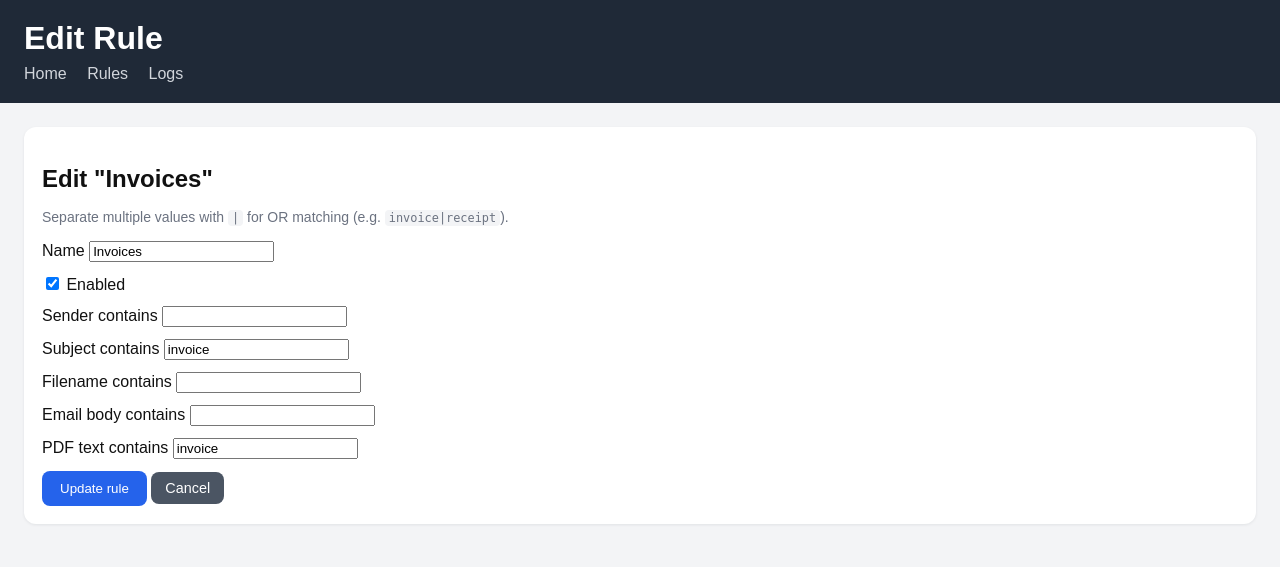
After one commit to ghmeister/email-pdf-extractor, a Flask app: template templates/edit_rule.html in a window 1280 px wide. The commit adds this page. Shown: the top 567 px of the page. Run offline with Flask 3, Linux system fonts and the light colour scheme; the template is opened without the code that fills it: values that come from a table or form of the project are taken from there, others are empty.

Commit message:
Add auth, health check, token caching, retry queue, log rotation, rule editing, OR logic
- Basic HTTP auth on all UI routes via UI_USER/UI_PASSWORD env vars
- /health returns 503 with polling status if background thread has died
- OAuth token cached with expiry instead of refreshing on every upload
- Emails only marked Seen after all attachments upload successfully
- Logs auto-purged after LOG_RETENTION_DAYS (default 30) days
- Rule editing via /rules/edit/<id> with pre-filled form
- Pipe-separated OR logic in rule conditions (e.g. invoice|receipt)
- Fix: start_email_polling() moved to module level so it runs under gunicorn
- Dockerfile: reduced to 1 worker to avoid duplicate polling threads

Co-Authored-By: Claude Sonnet 4.6 <noreply@anthropic.com>

```diff
--- a/app.py
+++ b/app.py
@@ -5,10 +5,11 @@ import imaplib
 import email
 import logging
 import tempfile
-from datetime import datetime
+from datetime import datetime, timedelta
+from functools import wraps
 
 import requests
-from flask import Flask, render_template, request, redirect, url_for, flash
+from flask import Flask, render_template, request, redirect, url_for, flash, Response
 from flask_sqlalchemy import SQLAlchemy
 from PyPDF2 import PdfReader
 from dotenv import load_dotenv
@@ -25,6 +26,7 @@ logger = logging.getLogger(__name__)
 
 db = SQLAlchemy(app)
 
+
 class Rule(db.Model):
     id = db.Column(db.Integer, primary_key=True)
     name = db.Column(db.String(120), nullable=False)
@@ -35,24 +37,59 @@ class Rule(db.Model):
     body_contains = db.Column(db.String(255), default="")
     pdf_text_contains = db.Column(db.String(255), default="")
 
+
 class LogEntry(db.Model):
     id = db.Column(db.Integer, primary_key=True)
     created_at = db.Column(db.DateTime, default=datetime.utcnow)
     level = db.Column(db.String(10), default="INFO")
     message = db.Column(db.Text, nullable=False)
 
+
 with app.app_context():
     db.create_all()
-
     if Rule.query.count() == 0:
-        default_rule = Rule(
+        db.session.add(Rule(
             name="Invoices",
             enabled=True,
             subject_contains="invoice",
             pdf_text_contains="invoice",
-        )
-        db.session.add(default_rule)
+        ))
         db.session.commit()
+
+
+# --- Auth ---
+
+def _check_auth(username, password):
+    ui_user = os.environ.get("UI_USER", "admin")
+    ui_password = os.environ.get("UI_PASSWORD", "")
+    return bool(ui_password) and username == ui_user and password == ui_password
+
+
+def require_auth(f):
+    @wraps(f)
+    def decorated(*args, **kwargs):
+        auth = request.authorization
+        if not auth or not _check_auth(auth.username, auth.password):
+            return Response(
+                "Authentication required.",
+                401,
+                {"WWW-Authenticate": 'Basic realm="Email PDF Extractor"'},
+            )
+        return f(*args, **kwargs)
+    return decorated
+
+
+# --- Polling state ---
+
+_poll_thread: threading.Thread | None = None
+_poll_last_at: datetime | None = None
+
+# --- OAuth token cache ---
+
+_token_cache: dict = {"token": None, "expires_at": 0.0}
+
+
+# --- Helpers ---
 
 def log_message(message, level="INFO"):
     entry = LogEntry(level=level, message=message)
@@ -63,13 +100,178 @@ def log_message(message, level="INFO"):
     else:
         logger.info(message)
 
+
+def get_env(name, default=None):
+    return os.environ.get(name, default)
+
+
+def load_rules():
+    return Rule.query.filter_by(enabled=True).all()
+
+
+def _condition_matches(condition_str, target):
+    """Match if any pipe-separated term appears in target (OR logic)."""
+    terms = [t.strip() for t in condition_str.split("|") if t.strip()]
+    return any(t.lower() in target.lower() for t in terms)
+
+
+def match_rule(message, attachment_name, pdf_text):
+    for rule in load_rules():
+        if rule.sender_contains and not _condition_matches(rule.sender_contains, message.get("From", "")):
+            continue
+        if rule.subject_contains and not _condition_matches(rule.subject_contains, message.get("Subject", "")):
+            continue
+        if rule.filename_contains and not _condition_matches(rule.filename_contains, attachment_name):
+            continue
+        if rule.body_contains:
+            body = extract_email_body(message)
+            if not _condition_matches(rule.body_contains, body):
+                continue
+        if rule.pdf_text_contains and not _condition_matches(rule.pdf_text_contains, pdf_text):
+            continue
+        return True
+    return False
+
+
+def extract_email_body(message):
+    if message.is_multipart():
+        for part in message.walk():
+            if part.get_content_type() == "text/plain" and not part.get("Content-Disposition"):
+                return part.get_payload(decode=True).decode(errors="ignore")
+    elif message.get_content_type() == "text/plain":
+        return message.get_payload(decode=True).decode(errors="ignore")
+    return ""
+
+
+def extract_pdf_text(buffer):
+    try:
+        reader = PdfReader(buffer)
+        return "\n".join(page.extract_text() or "" for page in reader.pages)
+    except Exception as exc:
+        log_message(f"Failed to extract PDF text: {exc}", "ERROR")
+        return ""
+
+
+def get_access_token():
+    now = time.time()
+    if _token_cache["token"] and now < _token_cache["expires_at"] - 60:
+        return _token_cache["token"]
+
+    refresh_token = get_env("ONEDRIVE_REFRESH_TOKEN")
+    client_id = get_env("ONEDRIVE_CLIENT_ID")
+    client_secret = get_env("ONEDRIVE_CLIENT_SECRET")
+    tenant_id = get_env("ONEDRIVE_TENANT_ID")
+    if not all([refresh_token, client_id, client_secret, tenant_id]):
+        raise ValueError("Missing OneDrive OAuth configuration.")
+
+    token_url = f"https://login.microsoftonline.com/{tenant_id}/oauth2/v2.0/token"
+    response = requests.post(token_url, data={
+        "grant_type": "refresh_token",
+        "client_id": client_id,
+        "client_secret": client_secret,
+        "refresh_token": refresh_token,
+        "scope": "offline_access Files.ReadWrite.All openid profile email",
+    })
+    response.raise_for_status()
+    data = response.json()
+    _token_cache["token"] = data["access_token"]
+    _token_cache["expires_at"] = now + data.get("expires_in", 3600)
+    return _token_cache["token"]
+
+
+def upload_to_onedrive(filename, content_bytes):
+    access_token = get_access_token()
+    folder_path = get_env("ONEDRIVE_FOLDER_PATH", "/Documents/Invoices").strip("/")
+    safe_folder = "/".join(requests.utils.quote(p, safe="") for p in folder_path.split("/"))
+    safe_filename = requests.utils.quote(filename, safe="")
+    upload_url = f"https://graph.microsoft.com/v1.0/me/drive/root:/{safe_folder}/{safe_filename}:/content"
+    headers = {
+        "Authorization": f"Bearer {access_token}",
+        "Content-Type": "application/pdf",
+    }
+    response = requests.put(upload_url, headers=headers, data=content_bytes)
+    response.raise_for_status()
+    log_message(f"Uploaded '{filename}' to OneDrive folder '{folder_path}'.")
+
+
+def _purge_old_logs():
+    retention_days = int(get_env("LOG_RETENTION_DAYS", 30))
+    cutoff = datetime.utcnow() - timedelta(days=retention_days)
+    deleted = LogEntry.query.filter(LogEntry.created_at < cutoff).delete()
+    if deleted:
+        db.session.commit()
+        logger.info("Purged %d log entries older than %d days.", deleted, retention_days)
+
+
+def poll_inbox():
+    global _poll_last_at
+    host = get_env("IMAP_HOST")
+    port = int(get_env("IMAP_PORT", 993))
+    username = get_env("IMAP_USER")
+    password = get_env("IMAP_PASS")
+    folder = get_env("IMAP_FOLDER", "INBOX")
+    interval = int(get_env("POLL_INTERVAL", 120))
+
+    with app.app_context():
+        if not all([host, username, password]):
+            log_message("IMAP connection settings are incomplete.", "ERROR")
+            return
+
+        while True:
+            try:
+                _poll_last_at = datetime.utcnow()
+                with imaplib.IMAP4_SSL(host, port) as mail:
+                    mail.login(username, password)
+                    mail.select(folder)
+                    status, messages = mail.search(None, "UNSEEN")
+                    if status != "OK":
+                        log_message("Failed to search inbox.", "ERROR")
+                    else:
+                        for num in messages[0].split():
+                            status, data = mail.fetch(num, "RFC822")
+                            if status != "OK":
+                                continue
+                            message = email.message_from_bytes(data[0][1])
+                            upload_failed = False
+                            for part in message.walk():
+                                content_disposition = part.get("Content-Disposition", "")
+                                if part.get_content_type() == "application/pdf" or "attachment" in content_disposition.lower():
+                                    filename = part.get_filename() or "attachment.pdf"
+                                    if filename.lower().endswith(".pdf"):
+                                        content = part.get_payload(decode=True)
+                                        with tempfile.SpooledTemporaryFile(mode="w+b", buffering=0) as tmp:
+                                            tmp.write(content)
+                                            tmp.seek(0)
+                                            pdf_text = extract_pdf_text(tmp)
+                                        if match_rule(message, filename, pdf_text):
+                                            try:
+                                                upload_to_onedrive(filename, content)
+                                            except Exception as exc:
+                                                log_message(f"Upload failed for '{filename}': {exc}", "ERROR")
+                                                upload_failed = True
+                                        else:
+                                            log_message(f"Attachment '{filename}' did not match any rules.")
+                            if not upload_failed:
+                                mail.store(num, "+FLAGS", "\\Seen")
+                _purge_old_logs()
+            except Exception as exc:
+                log_message(f"Email polling error: {exc}", "ERROR")
+
+            time.sleep(interval)
+
+
+# --- Routes ---
+
 @app.route("/")
+@require_auth
 def index():
     rules = Rule.query.order_by(Rule.id).all()
     logs = LogEntry.query.order_by(LogEntry.created_at.desc()).limit(10).all()
     return render_template("index.html", rules=rules, logs=logs)
 
+
 @app.route("/rules", methods=["GET", "POST"])
+@require_auth
 def rules():
     if request.method == "POST":
         form = request.form
@@ -87,10 +289,31 @@ def rules():
         flash("Rule saved.", "success")
         return redirect(url_for("rules"))
 
-    rules = Rule.query.order_by(Rule.id).all()
-    return render_template("rules.html", rules=rules)
+    rules_list = Rule.query.order_by(Rule.id).all()
+    return render_template("rules.html", rules=rules_list)
+
+
+@app.route("/rules/edit/<int:rule_id>", methods=["GET", "POST"])
+@require_auth
+def edit_rule(rule_id):
+    rule = Rule.query.get_or_404(rule_id)
+    if request.method == "POST":
+        form = request.form
+        rule.name = form.get("name", rule.name)
+        rule.enabled = bool(form.get("enabled"))
+        rule.sender_contains = form.get("sender_contains", "")
+        rule.subject_contains = form.get("subject_contains", "")
+        rule.filename_contains = form.get("filename_contains", "")
+        rule.body_contains = form.get("body_contains", "")
+        rule.pdf_text_contains = form.get("pdf_text_contains", "")
+        db.session.commit()
+        flash("Rule updated.", "success")
+        return redirect(url_for("rules"))
+    return render_template("edit_rule.html", rule=rule)
+
 
 @app.route("/rules/delete/<int:rule_id>", methods=["POST"])
+@require_auth
 def delete_rule(rule_id):
     rule = Rule.query.get_or_404(rule_id)
     db.session.delete(rule)
@@ -98,148 +321,33 @@ def delete_rule(rule_id):
     flash("Rule deleted.", "success")
     return redirect(url_for("rules"))
 
+
 @app.route("/logs")
+@require_auth
 def logs():
     page = int(request.args.get("page", 1))
     per_page = 25
     entries = LogEntry.query.order_by(LogEntry.created_at.desc()).paginate(page=page, per_page=per_page, error_out=False)
     return render_template("logs.html", entries=entries)
 
+
 @app.route("/health")
 def health():
-    return {"status": "ok"}
+    thread_alive = _poll_thread is not None and _poll_thread.is_alive()
+    return {
+        "status": "ok" if thread_alive else "degraded",
+        "polling": "running" if thread_alive else "stopped",
+        "last_poll": _poll_last_at.isoformat() if _poll_last_at else None,
+    }, 200 if thread_alive else 503
 
-def get_env(name, default=None):
-    return os.environ.get(name, default)
-
-def load_rules():
-    return Rule.query.filter_by(enabled=True).all()
-
-def match_rule(message, attachment_name, pdf_text):
-    for rule in load_rules():
-        if rule.sender_contains and rule.sender_contains.lower() not in message.get("From", "").lower():
-            continue
-        if rule.subject_contains and rule.subject_contains.lower() not in message.get("Subject", "").lower():
-            continue
-        if rule.filename_contains and rule.filename_contains.lower() not in attachment_name.lower():
-            continue
-        if rule.body_contains:
-            body = extract_email_body(message).lower()
-            if rule.body_contains.lower() not in body:
-                continue
-        if rule.pdf_text_contains and rule.pdf_text_contains.lower() not in pdf_text.lower():
-            continue
-        return True
-    return False
-
-def extract_email_body(message):
-    if message.is_multipart():
-        for part in message.walk():
-            if part.get_content_type() == "text/plain" and not part.get("Content-Disposition"):
-                return part.get_payload(decode=True).decode(errors="ignore")
-    elif message.get_content_type() == "text/plain":
-        return message.get_payload(decode=True).decode(errors="ignore")
-    return ""
-
-def extract_pdf_text(buffer):
-    try:
-        reader = PdfReader(buffer)
-        text = []
-        for page in reader.pages:
-            page_text = page.extract_text() or ""
-            text.append(page_text)
-        return "\n".join(text)
-    except Exception as exc:
-        log_message(f"Failed to extract PDF text: {exc}", "ERROR")
-        return ""
-
-def get_access_token():
-    refresh_token = get_env("ONEDRIVE_REFRESH_TOKEN")
-    client_id = get_env("ONEDRIVE_CLIENT_ID")
-    client_secret = get_env("ONEDRIVE_CLIENT_SECRET")
-    tenant_id = get_env("ONEDRIVE_TENANT_ID")
-    if not all([refresh_token, client_id, client_secret, tenant_id]):
-        raise ValueError("Missing OneDrive OAuth configuration.")
-
-    token_url = f"https://login.microsoftonline.com/{tenant_id}/oauth2/v2.0/token"
-    response = requests.post(token_url, data={
-        "grant_type": "refresh_token",
-        "client_id": client_id,
-        "client_secret": client_secret,
-        "refresh_token": refresh_token,
-        "scope": "offline_access Files.ReadWrite.All openid profile email",
-    })
-    response.raise_for_status()
-    return response.json()["access_token"]
-
-def upload_to_onedrive(filename, content_bytes):
-    access_token = get_access_token()
-    folder_path = get_env("ONEDRIVE_FOLDER_PATH", "/Documents/Invoices").strip("/")
-    upload_url = (
-        f"https://graph.microsoft.com/v1.0/me/drive/root:/{folder_path}/{filename}:/content"
-    )
-    headers = {
-        "Authorization": f"Bearer {access_token}",
-        "Content-Type": "application/pdf",
-    }
-    response = requests.put(upload_url, headers=headers, data=content_bytes)
-    response.raise_for_status()
-    log_message(f"Uploaded '{filename}' to OneDrive folder '{folder_path}'.")
-
-def poll_inbox():
-    host = get_env("IMAP_HOST")
-    port = int(get_env("IMAP_PORT", 993))
-    username = get_env("IMAP_USER")
-    password = get_env("IMAP_PASS")
-    folder = get_env("IMAP_FOLDER", "INBOX")
-    interval = int(get_env("POLL_INTERVAL", 120))
-
-    if not all([host, username, password]):
-        log_message("IMAP connection settings are incomplete.", "ERROR")
-        return
-
-    while True:
-        try:
-            with imaplib.IMAP4_SSL(host, port) as mail:
-                mail.login(username, password)
-                mail.select(folder)
-                status, messages = mail.search(None, "UNSEEN")
-                if status != "OK":
-                    log_message("Failed to search inbox.", "ERROR")
-                    continue
-
-                for num in messages[0].split():
-                    status, data = mail.fetch(num, "RFC822")
-                    if status != "OK":
-                        continue
-                    message = email.message_from_bytes(data[0][1])
-                    for part in message.walk():
-                        content_disposition = part.get("Content-Disposition", "")
-                        if part.get_content_type() == "application/pdf" or "attachment" in content_disposition.lower():
-                            filename = part.get_filename() or "attachment.pdf"
-                            if filename.lower().endswith(".pdf"):
-                                content = part.get_payload(decode=True)
-                                with tempfile.SpooledTemporaryFile(mode="w+b", buffering=0) as tmp:
-                                    tmp.write(content)
-                                    tmp.seek(0)
-                                    pdf_text = extract_pdf_text(tmp)
-                                if match_rule(message, filename, pdf_text):
-                                    try:
-                                        upload_to_onedrive(filename, content)
-                                    except Exception as exc:
-                                        log_message(f"Upload failed for {filename}: {exc}", "ERROR")
-                                else:
-                                    log_message(f"Attachment '{filename}' did not match any rules.")
-                    mail.store(num, "+FLAGS", "\\Seen")
-        except Exception as exc:
-            log_message(f"Email polling error: {exc}", "ERROR")
-
-        time.sleep(interval)
 
 def start_email_polling():
-    thread = threading.Thread(target=poll_inbox, daemon=True)
-    thread.start()
+    global _poll_thread
+    _poll_thread = threading.Thread(target=poll_inbox, daemon=True)
+    _poll_thread.start()
+
+
+start_email_polling()
 
 if __name__ == "__main__":
-    start_email_polling()
     app.run(host="0.0.0.0", port=5000)
--- a/docker-compose.yml
+++ b/docker-compose.yml
@@ -22,4 +22,7 @@ services:
       - ONEDRIVE_REFRESH_TOKEN
       - ONEDRIVE_FOLDER_PATH=/Documents/Invoices
       - SECRET_KEY=replace-this-with-a-secure-value
+      - UI_USER=admin
+      - UI_PASSWORD
+      - LOG_RETENTION_DAYS=30
     restart: unless-stopped
--- a/static/style.css
+++ b/static/style.css
@@ -81,3 +81,31 @@ button:hover {
 .pagination a {
   color: #2563eb;
 }
+.hint {
+  color: #6b7280;
+  font-size: 0.875rem;
+  margin: -4px 0 16px;
+}
+.hint code {
+  background: #f3f4f6;
+  padding: 1px 4px;
+  border-radius: 4px;
+  font-size: 0.85em;
+}
+.actions {
+  display: flex;
+  gap: 8px;
+  align-items: center;
+}
+.btn {
+  display: inline-block;
+  background: #4b5563;
+  color: white;
+  padding: 8px 14px;
+  border-radius: 8px;
+  text-decoration: none;
+  font-size: 0.9rem;
+}
+.btn:hover {
+  background: #374151;
+}
--- /dev/null
+++ b/templates/edit_rule.html
@@ -0,0 +1,46 @@
+<!doctype html>
+<html lang="en">
+  <head>
+    <meta charset="utf-8">
+    <meta name="viewport" content="width=device-width, initial-scale=1">
+    <title>Edit Rule - Email PDF Extractor</title>
+    <link rel="stylesheet" href="/static/style.css">
+  </head>
+  <body>
+    <header>
+      <h1>Edit Rule</h1>
+      <nav>
+        <a href="{{ url_for('index') }}">Home</a>
+        <a href="{{ url_for('rules') }}">Rules</a>
+        <a href="{{ url_for('logs') }}">Logs</a>
+      </nav>
+    </header>
+    <main>
+      {% with messages = get_flashed_messages(with_categories=true) %}
+        {% if messages %}
+          <div class="flash-list">
+            {% for category, message in messages %}
+              <div class="flash {{ category }}">{{ message }}</div>
+            {% endfor %}
+          </div>
+        {% endif %}
+      {% endwith %}
+
+      <section>
+        <h2>Edit "{{ rule.name }}"</h2>
+        <p class="hint">Separate multiple values with <code>|</code> for OR matching (e.g. <code>invoice|receipt</code>).</p>
+        <form method="post">
+          <label>Name <input name="name" value="{{ rule.name }}" required></label>
+          <label><input name="enabled" type="checkbox" {% if rule.enabled %}checked{% endif %}> Enabled</label>
+          <label>Sender contains <input name="sender_contains" value="{{ rule.sender_contains }}"></label>
+          <label>Subject contains <input name="subject_contains" value="{{ rule.subject_contains }}"></label>
+          <label>Filename contains <input name="filename_contains" value="{{ rule.filename_contains }}"></label>
+          <label>Email body contains <input name="body_contains" value="{{ rule.body_contains }}"></label>
+          <label>PDF text contains <input name="pdf_text_contains" value="{{ rule.pdf_text_contains }}"></label>
+          <button type="submit">Update rule</button>
+          <a href="{{ url_for('rules') }}" class="btn">Cancel</a>
+        </form>
+      </section>
+    </main>
+  </body>
+</html>
```
Also changed, not shown: templates/rules.html (+9 -3 lines), 2 other files.
